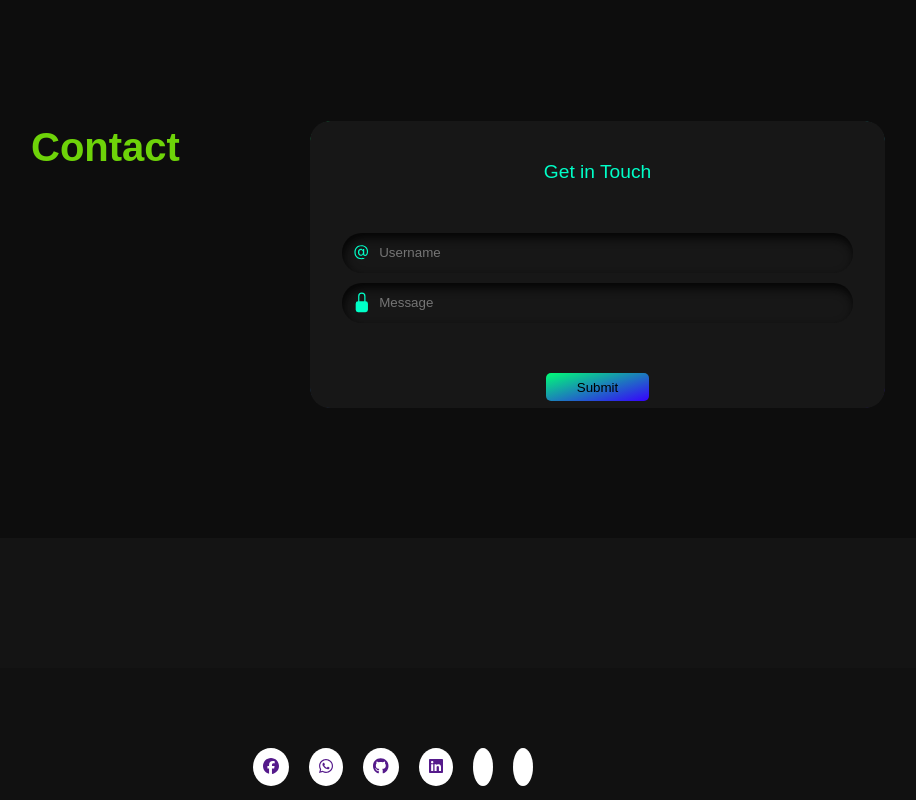
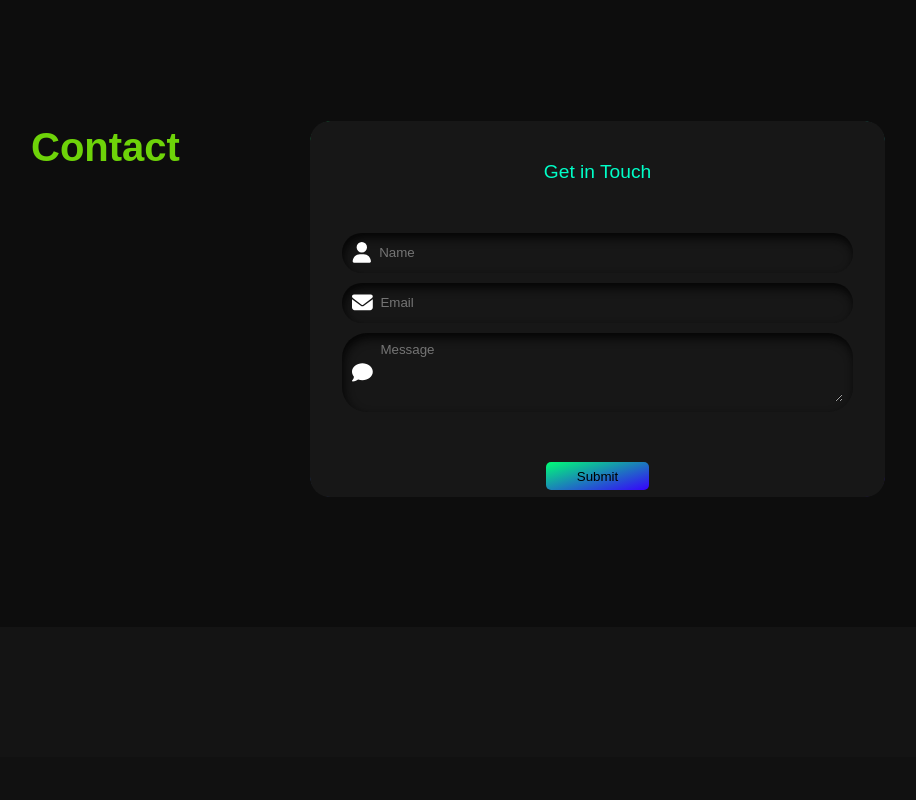
Before and after one commit to Nonkululeko-M/My-React-Portfolio, a React (Create React App) app: page / in a window 1280 px wide. Shown: the part 4680-5480 px from the top of the page, without its empty margins (247-1163 px from the left). Built offline with nearby package versions, Linux system fonts and the light colour scheme.

Commit message:
install email.js packages

```diff
--- a/package.json
+++ b/package.json
@@ -9,6 +9,7 @@
     "@testing-library/jest-dom": "^5.17.0",
     "@testing-library/react": "^13.4.0",
     "@testing-library/user-event": "^13.5.0",
+    "mailjs": "^0.1.18",
     "react": "^18.2.0",
     "react-dom": "^18.2.0",
     "react-scripts": "5.0.1",
--- a/src/components/contact.js
+++ b/src/components/contact.js
@@ -1,6 +1,27 @@
 import React from "react";
+import { FontAwesomeIcon } from '@fortawesome/react-fontawesome';
+import { faEnvelope, faUser, faComment } from '@fortawesome/free-solid-svg-icons'; // Import required icons
 import './contact.css';
+
 const Contact = () => {
+  const submitForm = (event) => {
+    event.preventDefault(); // Prevent the default form submission behavior
+    // Access form input values
+    const name = event.target.elements.name.value;
+    const email = event.target.elements.email.value;
+    const message = event.target.elements.message.value;
+
+    // You can perform validation here if needed
+
+    // Log the form data
+    console.log("Name:", name);
+    console.log("Email:", email);
+    console.log("Message:", message);
+
+    // Reset the form after submission if needed
+    event.target.reset();
+  };
+
   return (
     <section id="Contact">
       <div className="wrapper">
@@ -9,52 +30,43 @@ const Contact = () => {
             <header style={{ textAlign: "center" }}>
               <h2>Contact</h2>
             </header>
-            <div class="card">
-              <div class="card2">
-                <form class="form">
+            <div className="card">
+              <div className="card2">
+                <form className="form" onSubmit={submitForm}>
                   <p id="heading">Get in Touch</p>
-                  <div class="field">
-                    <svg
-                      viewBox="0 0 16 16"
-                      fill="currentColor"
-                      height="16"
-                      width="16"
-                      xmlns="http://www.w3.org/2000/svg"
-                      class="input-icon"
-                    >
-                      <path d="M13.106 7.222c0-2.967-2.249-5.032-5.482-5.032-3.35 0-5.646 2.318-5.646 5.702 0 3.493 2.235 5.708 5.762 5.708.862 0 1.689-.123 2.304-.335v-.862c-.43.199-1.354.328-2.29.328-2.926 0-4.813-1.88-4.813-4.798 0-2.844 1.921-4.881 4.594-4.881 2.735 0 4.608 1.688 4.608 4.156 0 1.682-.554 2.769-1.416 2.769-.492 0-.772-.28-.772-.76V5.206H8.923v.834h-.11c-.266-.595-.881-.964-1.6-.964-1.4 0-2.378 1.162-2.378 2.823 0 1.737.957 2.906 2.379 2.906.8 0 1.415-.39 1.709-1.087h.11c.081.67.703 1.148 1.503 1.148 1.572 0 2.57-1.415 2.57-3.643zm-7.177.704c0-1.197.54-1.907 1.456-1.907.93 0 1.524.738 1.524 1.907S8.308 9.84 7.371 9.84c-.895 0-1.442-.725-1.442-1.914z"></path>
-                    </svg>
+                  <div className="field">
+                    <FontAwesomeIcon icon={faUser} className="input-icon" />
                     <input
                       type="text"
-                      class="input-field"
-                      placeholder="Username"
-                      autocomplete="off"
+                      className="input-field"
+                      placeholder="Name"
+                      autoComplete="off"
+                      name="name" // Add name attribute for accessing input value
                     />
                   </div>
-                  <div class="field">
-                    <svg
-                      viewBox="0 0 16 16"
-                      fill="currentColor"
-                      height="16"
-                      width="16"
-                      xmlns="http://www.w3.org/2000/svg"
-                      class="input-icon"
-                    >
-                      <path d="M8 1a2 2 0 0 1 2 2v4H6V3a2 2 0 0 1 2-2zm3 6V3a3 3 0 0 0-6 0v4a2 2 0 0 0-2 2v5a2 2 0 0 0 2 2h6a2 2 0 0 0 2-2V9a2 2 0 0 0-2-2z"></path>
-                    </svg>
+                  <div className="field">
+                    <FontAwesomeIcon icon={faEnvelope} className="input-icon" />
                     <input
-                      type="password"
-                      class="input-field"
-                      placeholder="Message"
+                      type="email"
+                      className="input-field"
+                      placeholder="Email"
+                      autoComplete="off"
+                      name="email" // Add name attribute for accessing input value
                     />
                   </div>
+                  <div className="field">
+                    <FontAwesomeIcon icon={faComment} className="input-icon" />
+                    <textarea
+                      placeholder="Message"
+                      rows="4"
+                      className="input-field"
+                      name="message" // Add name attribute for accessing input value
+                    ></textarea>
+                  </div>
                   <div class="btn">
-
-                    <button class="button2"onclick="submitForm()">Submit</button>
+                    <button type="submit" class="button2">Submit</button>
                   </div>
-
                 </form>
-
               </div>
             </div>
           </div>
```
Also changed, not shown: 1 other file (tests, documents, lock files or other folders).
